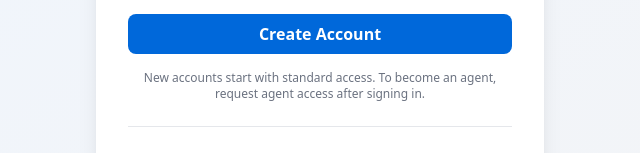
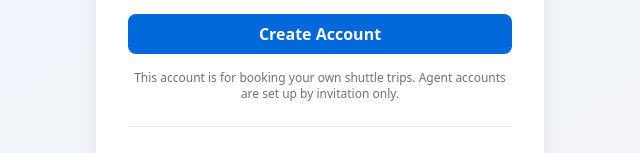
Before and after one commit to PixeriSolutions90/londile-shuttle, a Next.js app: page /auth/signup in a window 1280 px wide. Shown: the part 512-665 px from the top of the page, without its empty margins (320-960 px from the left). Built offline with nearby package versions, Linux system fonts and the light colour scheme.

Commit message:
fix: Remove self-service agent-request messaging from signup - agents are admin-invited only

```diff
--- a/src/app/auth/signup/page.tsx
+++ b/src/app/auth/signup/page.tsx
@@ -166,7 +166,7 @@ export default function SignupPage() {
           </button>
 
           <p className="text-xs text-gray-500 text-center">
-            New accounts start with standard access. To become an agent, request agent access after signing in.
+            This account is for booking your own shuttle trips. Agent accounts are set up by invitation only.
           </p>
         </form>
 
```
